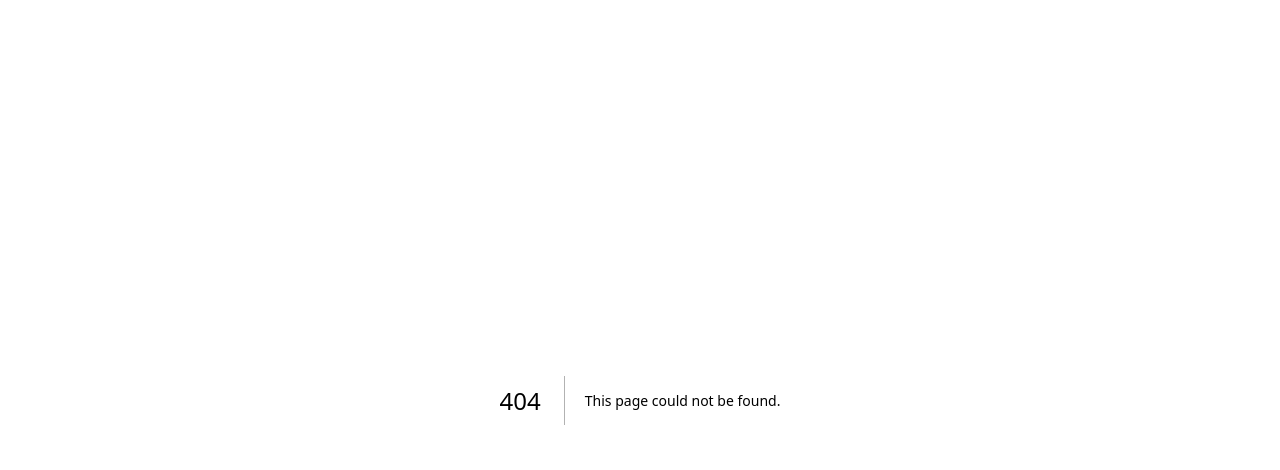
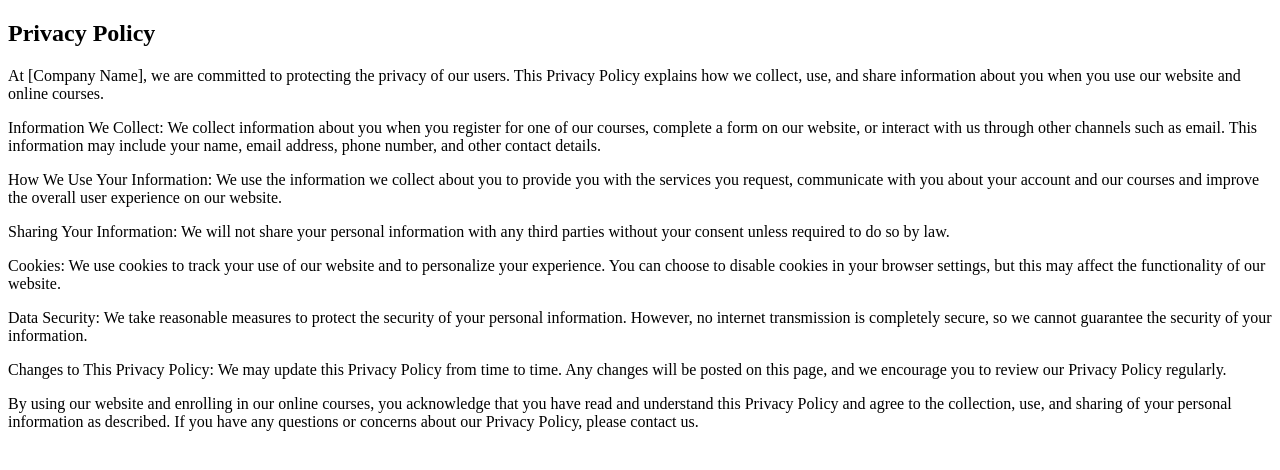
Before and after one commit to sachinshrmaa/cohort, a Next.js app: page /privacy in a window 1280 px wide. Before the commit this address had no page. Shown: the top 470 px of the page. Built offline with nearby package versions, Linux system fonts and the light colour scheme.

Commit message:
github push

```diff
--- a/package.json
+++ b/package.json
@@ -13,6 +13,7 @@
   "author": "",
   "license": "ISC",
   "dependencies": {
+    "bootstrap": "^5.2.3",
     "next": "^13.1.1",
     "react": "^18.2.0",
     "react-dom": "^18.2.0"
--- /dev/null
+++ b/pages/privacy.jsx
@@ -0,0 +1,29 @@
+
+const Privacy = () => {
+    return (
+        <div className="col-md-8 col-11 m-auto">
+            <h2>Privacy Policy</h2>
+
+            <p>At [Company Name], we are committed to protecting the privacy of our users. This Privacy Policy explains how we collect, use, and share information about you when you use our website and online courses.</p>
+
+            <p>Information We Collect: We collect information about you when you register for one of our courses, complete a form on our website, or interact with us through other channels such as email. This information may include your name, email address, phone number, and other contact details.</p>
+
+            <p>How We Use Your Information: We use the information we collect about you to provide you with the services you request, communicate with you about your account and our courses and improve the overall user experience on our website.</p>
+
+            <p>Sharing Your Information: We will not share your personal information with any third parties without your consent unless required to do so by law.</p>
+
+            <p>Cookies: We use cookies to track your use of our website and to personalize your experience. You can choose to disable cookies in your browser settings, but this may affect the functionality of our website.</p>
+
+            <p>Data Security: We take reasonable measures to protect the security of your personal information. However, no internet transmission is completely secure, so we cannot guarantee the security of your information.</p>
+
+            <p>Changes to This Privacy Policy: We may update this Privacy Policy from time to time. Any changes will be posted on this page, and we encourage you to review our Privacy Policy regularly.</p>
+
+            <p>By using our website and enrolling in our online courses, you acknowledge that you have read and understand this Privacy Policy and agree to the collection, use, and sharing of your personal information as described. If you have any questions or concerns about our Privacy Policy, please contact us.</p>
+
+
+
+        </div>
+    );
+}
+
+export default Privacy;
```
Also changed, not shown: pages/contact.jsx (added, +21 -0 lines), pages/faq.jsx (added), pages/refund.jsx (added), pages/terms.jsx (added), 1 other file (tests, documents, lock files or other folders).
